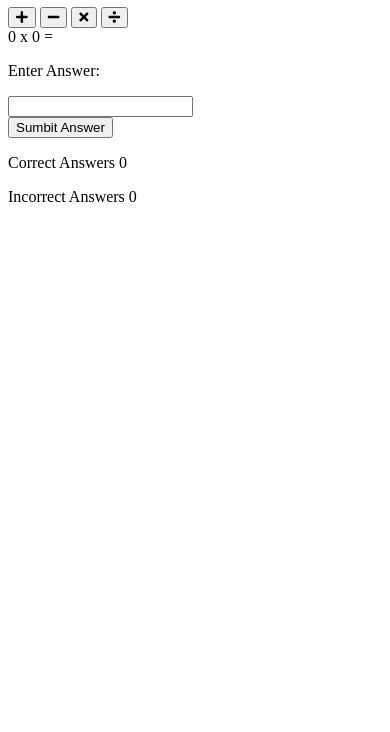
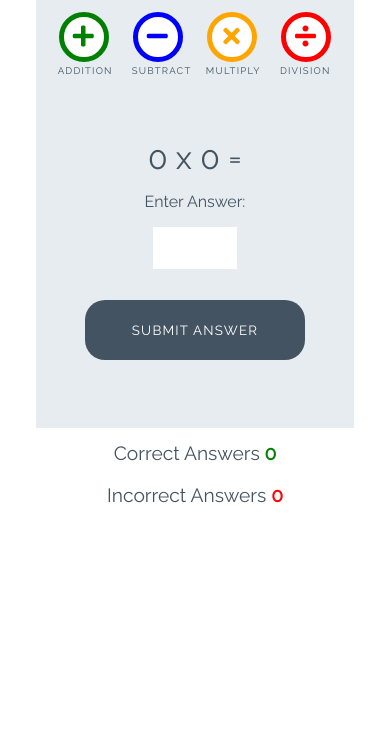
Before and after one commit to DaleFielding/love-maths, a plain HTML site: page index.html in a window 390 px wide. Shown: the part 112-844 px from the top of the page. Drawn offline with Linux system fonts and the light colour scheme.

Commit message:
Add styles for game

```diff
--- a/assets/css/style.css
+++ b/assets/css/style.css
@@ -0,0 +1,254 @@
+/* --------- Global style */
+
+body {
+  background-color: white;
+  font-family: "Raleway", sans-serif;
+  color: #445361;
+  text-align: center;
+}
+
+/* --------- Heading */
+
+.heading {
+  text-align: center;
+  font-size: 2.5rem;
+}
+
+.logo {
+  height: 40px;
+  padding-right: 5px;
+}
+
+/* --------- Game layout */
+
+.game-area {
+  background-color: #E6ECF0;
+  box-sizing: border-box;
+  width: 85%;
+  height: 65vh;
+  max-height: 450px;
+  max-width: 830px;
+  margin-left: auto;
+  margin-right: auto;
+  padding: 1%;
+}
+
+.question-area {
+  width: 50%;
+  font-size: 2rem;
+  margin: auto;
+  padding: 50px 0;
+}
+
+.question-area span {
+  padding: 0 15px;
+}
+
+.score-area {
+  margin: 5px auto;
+  width: 60%;
+  font-size: 1.2rem;
+}
+
+.controls-area {
+  width: 85%;
+  margin: 30px auto;
+}
+
+#score {
+  color: green;
+  font-weight: bold;
+}
+
+#incorrect {
+  color: red;
+  font-weight: bold;
+}
+
+.answer-message {
+  display: none;
+  font-size: 1rem;
+}
+
+#answer-box {
+  border: none;
+  color: #445361;
+  display: inline-block;
+  height: 40px;
+  width: 80px;
+  font-size: 1.2rem;
+}
+
+.scores {
+  display: inline-block;
+  padding: 25px;
+}
+
+/* --------- Buttons */
+
+.btn {
+  width: 220px;
+  height: 60px;
+  font-family: "Raleway", sans-serif;
+  text-transform: uppercase;
+  letter-spacing: 1.2px;
+  color: white;
+}
+
+.btn:focus {
+  outline: none;
+}
+
+.btn--big {
+  padding-top: 10px;
+  border-radius: 50%;
+  background-color: white;
+  border: 10px solid;
+  width: 100px;
+  height: 100px;
+  font-size: 3.2rem;
+  margin: 0 30px;
+  transition: all 0.5s;
+}
+
+.btn--big::after {
+  content: attr(data-type);
+  font-size: 1rem;
+  color: #445361;
+  position: relative;
+  left: -0.5em;
+}
+
+.btn--blue {
+  border-color: blue;
+  color: blue;
+}
+
+.btn--blue:active,
+.btn--blue:hover {
+  background-color: darkblue;
+  color: white;
+}
+
+.btn--orange {
+  border-color: orange;
+  color: orange;
+}
+
+.btn--orange:active,
+.btn--orange:hover {
+  background-color: darkorange;
+  color: white;
+}
+
+.btn--red {
+  border-color: red;
+  color: red;
+}
+
+.btn--red:active,
+.btn--red:hover {
+  background-color: darkred;
+  color: white;
+}
+
+.btn--green {
+  border-color: green;
+  color: green;
+}
+
+.btn--green:active,
+.btn--green:hover {
+  background-color: darkgreen;
+  color: white;
+}
+
+.btn--gray {
+  margin-top: 25px;
+  background-color: #445361;
+  border: 1px transparent;
+  border-radius: 20px;
+}
+
+.btn--gray:active,
+.btn--gray:hover {
+  background-color: #0d1013;
+}
+
+/* --------- Media queries */
+
+@media (max-width: 414px) {
+  .controls-area {
+    width: 100%;
+  }
+
+  .btn--big {
+    margin: 0 10px;
+    padding: 5px;
+    border: 5px solid;
+    width: 50px;
+    height: 50px;
+    font-size: 1.5rem;
+  }
+
+  .btn--big::after {
+    font-size: 0.6rem;
+    left: -0.7rem;
+  }
+
+  .question-area {
+    padding: 10% 0;
+    width: 100%;
+  }
+
+  .question-area span {
+    padding: 0;
+  }
+
+  .answer-message {
+    display: block;
+  }
+
+  #answer-box {
+    display: block;
+    margin: 0 auto;
+  }
+
+  .btn--gray {
+    margin-top: 0;
+  }
+
+  .score-area {
+    width: 100%;
+  }
+
+  .scores {
+    margin: 0.5em auto;
+    display: block;
+    padding: 5px;
+  }
+
+  .heading {
+    font-size: 2rem;
+  }
+}
+
+@media (max-width: 320px) {
+  .game-area {
+    height: 70vh;
+  }
+
+  .controls-area {
+    width: 75%;
+    margin: 10px auto;
+  }
+
+  .btn--big {
+    margin: 10px 10px;
+  }
+
+  .question-area {
+    padding: 10px 0;
+  }
+
+}
--- a/index.html
+++ b/index.html
@@ -24,16 +24,16 @@
     <!-- Game Area -->
     <div class="game-area">
       <div class="controls-area">
-        <button class="btn btn--big btn--green">
+        <button class="btn btn--big btn--green" data-type="addition">
           <i class="fas fa-plus"></i>
         </button>
-        <button class="btn btn--big btn--blue">
+        <button class="btn btn--big btn--blue" data-type="subtract">
           <i class="fas fa-minus"></i>
         </button>
-        <button class="btn btn--big btn--orange">
+        <button class="btn btn--big btn--orange" data-type="multiply">
           <i class="fas fa-times"></i>
         </button>
-        <button class="btn btn--big btn--red">
+        <button class="btn btn--big btn--red" data-type="division">
           <i class="fas fa-divide"></i>
         </button>
       </div>
@@ -45,7 +45,7 @@
         <p class="answer-message">Enter Answer:</p>
         <input type="number" id="answer-box" />
       </div>
-      <button class="btn btn--gray">Sumbit Answer</button>
+      <button class="btn btn--gray" data-type="submit">Submit Answer</button>
     </div>
     <!-- /Game Area -->
     <!-- Score Area -->
```
